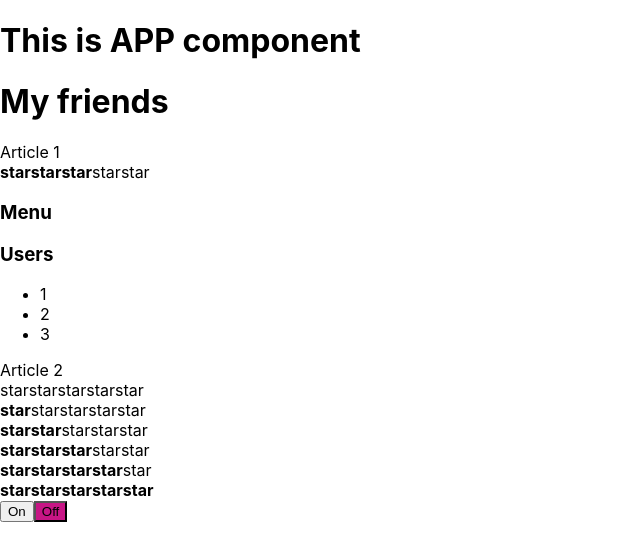
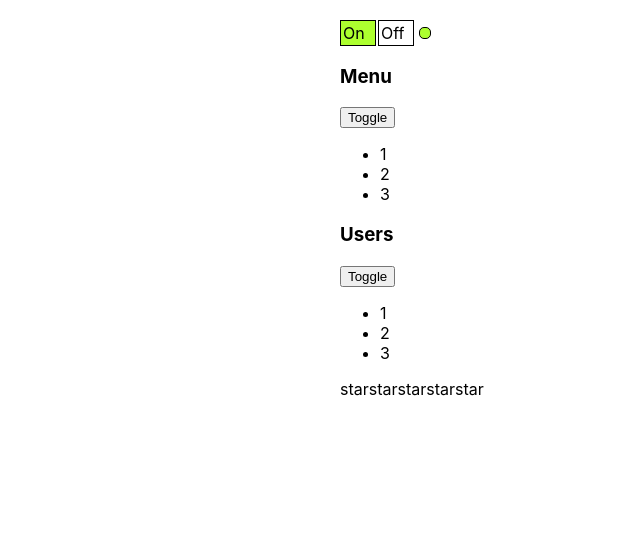
Before and after one commit to Rokkcoco/kabzda, a React (Create React App) app: page / in a window 1280 px wide. Shown: the top 560 px of the page, without its empty margins (0-640 px from the left). Built offline with nearby package versions, Linux system fonts and the light colour scheme.

Commit message:
New components added

```diff
--- a/src/App.css
+++ b/src/App.css
@@ -1,38 +1,5 @@
 .App {
-  text-align: center;
+  width: 600px;
+  margin: 20px auto;
+
 }
-
-.App-logo {
-  height: 40vmin;
-  pointer-events: none;
-}
-
-@media (prefers-reduced-motion: no-preference) {
-  .App-logo {
-    animation: App-logo-spin infinite 20s linear;
-  }
-}
-
-.App-header {
-  background-color: #282c34;
-  min-height: 100vh;
-  display: flex;
-  flex-direction: column;
-  align-items: center;
-  justify-content: center;
-  font-size: calc(10px + 2vmin);
-  color: white;
-}
-
-.App-link {
-  color: #61dafb;
-}
-
-@keyframes App-logo-spin {
-  from {
-    transform: rotate(0deg);
-  }
-  to {
-    transform: rotate(360deg);
-  }
-}
--- a/src/App.tsx
+++ b/src/App.tsx
@@ -1,17 +1,19 @@
 import React from 'react';
 import './App.css';
-import Accordion from "./Accordion";
-import {Rating} from "./Rating";
-import OnOff from "./components/OnOff";
+import Accordion from "./components/Accordion/Accordion";
+import {Rating} from "./components/Rating/Rating";
+import OnOff from "./components/OnOff/OnOff";
+import UncontrolledAccordion from "./components/UncontrolledAccordion/UncontrolledAccordion";
+import {UncontrolledRating} from "./components/UncontrolledRating/UncontrolledRating";
 
 function App() {
     console.log("App rendering")
     return (
-    <div>
-        <PageTitle title={"This is APP component"} />
+    <div className={"App"}>
+        {/*<PageTitle title={"This is APP component"} />
         <PageTitle title={"My friends"} />
         Article 1
-        <Rating value={3} />
+        <UncontrolledRating value={3} />
         <Accordion titleValue={"Menu"} collapsed={true}/>
         <Accordion titleValue={"Users"} collapsed={false}/>
         Article 2
@@ -20,8 +22,11 @@ function App() {
         <Rating value={2}/>
         <Rating value={3}/>
         <Rating value={4}/>
-        <Rating value={5}/>
-        <OnOff value={false}/>
+        <Rating value={5}/>*/}
+        <OnOff/>
+        <UncontrolledAccordion titleValue={"Menu"}/>
+        <UncontrolledAccordion titleValue={"Users"}/>
+        <UncontrolledRating/>
     </div>
   );
 }
--- /dev/null
+++ b/src/components/Accordion/Accordion.tsx
@@ -0,0 +1,37 @@
+import React from "react";
+
+type AccordionPropsType = {
+    titleValue: string
+    collapsed: boolean
+}
+function Accordion(props: AccordionPropsType) {
+    console.log("UncontrolledAccordion rendering")
+    return (
+            <div>
+                <AccordionTitle title={props.titleValue} />
+                { !props.collapsed && <AccordionBody />}
+            </div>
+        )
+}
+
+type AccordionTitlePropsType = {
+    title: string
+}
+
+function AccordionTitle(props:AccordionTitlePropsType) {
+    console.log("AccordionTitle rendering")
+    return (
+        <h3>{props.title}</h3>
+    )
+}
+
+function AccordionBody() {
+    console.log("AccordionBody rendering")
+    return <ul>
+        <li>1</li>
+        <li>2</li>
+        <li>3</li>
+    </ul>
+}
+
+export default Accordion;
--- a/src/components/OnOff.tsx
+++ /dev/null
@@ -1,16 +0,0 @@
-import React from 'react';
-import s from "./OnOff.module.css";
-
-type OnOffType = {
-    value: boolean
-}
-const OnOff = (props:OnOffType) => {
-    return (
-        <div>
-            <button className={props.value ? s.greenActive : s.passive}>On</button>
-            <button className={!props.value ? s.redActive : s.passive}>Off</button>
-        </div>
-    );
-};
-
-export default OnOff;
--- /dev/null
+++ b/src/components/OnOff/OnOff.tsx
@@ -0,0 +1,50 @@
+import React, {FC, useState, MouseEvent} from 'react';
+import s from "./OnOff.module.css";
+
+
+const OnOff = ():JSX.Element => {
+    let [on, setOn] = useState<boolean>(true)
+    const onStyle ={
+        width: "30px",
+        height: "20px",
+        border: "1px solid black",
+        display: "inline-block",
+        padding: "2px",
+        backgroundColor: on ? "greenyellow" : "white"
+    }
+    const offStyle ={
+        width: "30px",
+        height: "20px",
+        border: "1px solid black",
+        display: "inline-block",
+        marginLeft: "2px",
+        padding: "2px",
+        backgroundColor: !on ? "mediumvioletred" : "white"
+    }
+    const indicatorStyle ={
+        width:"10px",
+        height:"10px",
+        borderRadius: "5px",
+        border: "1px solid black",
+        display: "inline-block",
+        marginLeft: "5px",
+        backgroundColor: !on ? "mediumvioletred" : "greenyellow"
+    }
+    const buttonClickHandler = (event:MouseEvent<HTMLDivElement>) => {
+        setOn(true)
+    }
+
+    const buttonTurnOffClickHandler = (event:MouseEvent<HTMLDivElement>) => {
+        setOn(false)
+    }
+    //можно вызвать buttonClickHandler или просто вставить колбэк () => { setOn( on = true ) }, это идентично
+    return (
+        <div>
+           <div onClick={buttonClickHandler} style={onStyle}>On</div>
+           <div onClick={buttonTurnOffClickHandler} style={offStyle}>Off</div>
+           <div style={indicatorStyle}></div>
+        </div>
+    );
+};
+
+export default OnOff;
--- a/src/Rating.tsx
+++ b/src/components/Rating/Rating.tsx
@@ -4,7 +4,7 @@ type RatingProps = {
     value: 0 | 1 | 2 | 3 | 4 | 5
 }
 export function Rating(props: RatingProps) {
-    console.log("Rating rendering")
+    console.log("UncontrolledRating rendering")
         return (
             <div>
                 <Star selected={props.value > 0} />
@@ -21,7 +21,7 @@ type StarPropsType = {
     selected: boolean
 }
 function Star(props:StarPropsType) {
-    console.log("Rating rendering")
+    console.log("UncontrolledRating rendering")
     if (props.selected) {
         return <span><b>star</b></span>
     } else {
--- a/src/Accordion.tsx
+++ b/src/components/UncontrolledAccordion/UncontrolledAccordion.tsx
@@ -1,15 +1,16 @@
-import React from "react";
+import React, {useState} from "react";
 
 type AccordionPropsType = {
     titleValue: string
-    collapsed: boolean
+
 }
-function Accordion(props: AccordionPropsType) {
-    console.log("Accordion rendering")
+function UncontrolledAccordion(props: AccordionPropsType) {
+    console.log("UncontrolledAccordion rendering")
+    let [collapsed, setCollapsed] = useState<boolean>(false)
     return (
             <div>
-                <AccordionTitle title={props.titleValue} />
-                { !props.collapsed && <AccordionBody />}
+                <AccordionTitle title={props.titleValue} /><button onClick={()=>{setCollapsed(!collapsed)}}>Toggle</button>
+                { !collapsed && <AccordionBody />}
             </div>
         )
 }
@@ -34,4 +35,4 @@ function AccordionBody() {
     </ul>
 }
 
-export default Accordion;
+export default UncontrolledAccordion;
--- /dev/null
+++ b/src/components/UncontrolledRating/UncontrolledRating.tsx
@@ -0,0 +1,41 @@
+import React, {useState, MouseEvent} from "react";
+import {Simulate} from "react-dom/test-utils";
+import rateChange = Simulate.rateChange;
+
+
+export function UncontrolledRating() {
+    let [value, setValue] = useState<number>(0)
+    const ratingCallback = (number:number) => {
+        setValue(number)
+    }
+
+    return (
+        <div>
+            <Star id={1} ratingCallback={ratingCallback} selected={value > 0}/>
+            <Star id={2} ratingCallback={ratingCallback} selected={value > 1}/>
+            <Star id={3} ratingCallback={ratingCallback} selected={value > 2}/>
+            <Star id={4} ratingCallback={ratingCallback} selected={value > 3}/>
+            <Star id={5} ratingCallback={ratingCallback} selected={value > 4}/>
+        </div>
+    )
+
+}
+
+type StarPropsType = {
+    selected: boolean
+    ratingCallback: (e:number)=>void
+    id:number
+}
+
+function Star(props: StarPropsType) {
+
+    const onClickHandler = (event:MouseEvent<HTMLSpanElement>) => {
+        props.ratingCallback(props.id)
+    }
+    return (
+        <>
+        {props.selected ? <span  onClick={onClickHandler}><b>star</b></span> : <span onClick={onClickHandler}>star</span>}
+        </>
+    )
+
+}
```
Also changed, not shown: src/components/OnOff/OnOff.module.css (renamed from src/components/OnOff.module.css).
